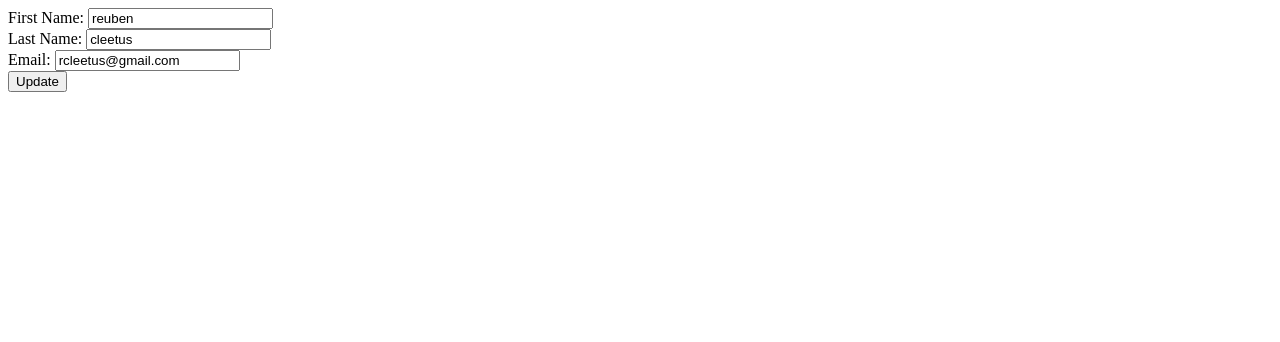
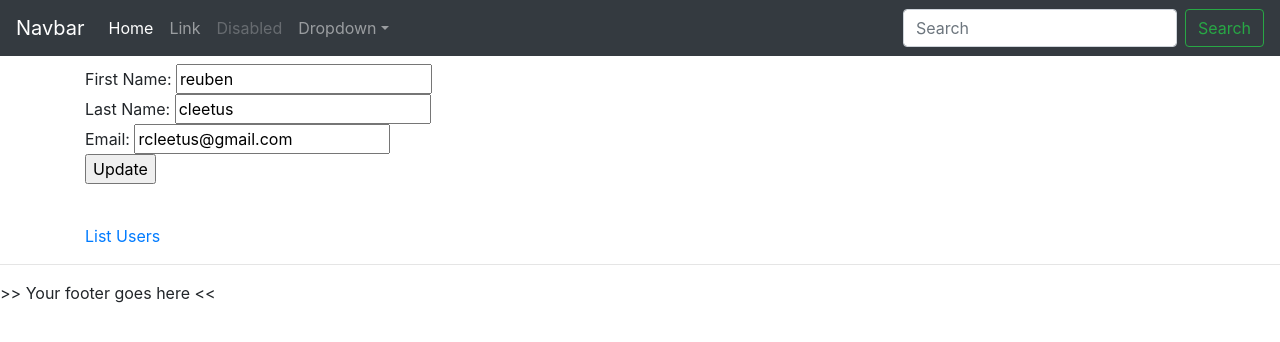
Before and after one commit to marlinspike/Flask_Scaffold, a Flask app: page /update_user/1 in a window 1280 px wide. Shown: the top 342 px of the page. Run offline with Flask 2, Linux system fonts and the light colour scheme; data comes from the database, SQL or seed files in the repository; some libraries are stand-ins or nearby versions.

Commit message:
Added bootstrap and templates

```diff
--- a/app.py
+++ b/app.py
@@ -22,7 +22,7 @@ def index(first, last, email):
 @app.route('/create_user', methods = ['GET', 'POST'])
 def create_user():
     if request.method == 'GET':
-        return render_template("user_create.html")
+        return render_template("user/user_create.html")
     else:
         first = request.values.get("first")
         last = request.values.get("last")
@@ -30,7 +30,7 @@ def create_user():
         u = User(first = first, last = last, email = email)
         db.session.add(u)
         db.session.commit()
-        return render_template("user.html", u = u)
+        return render_template("user/user.html", u = u)
 
 
 #Delete User
@@ -45,20 +45,20 @@ def delete_user(user_id):
 @app.route('/read/<first>', methods = ['GET'])
 def find(first):
     u:User = User.query.filter_by(first = first).first()
-    return render_template('user.html', u=u)
+    return render_template('user/user.html', u=u)
     #return f"User found: {u}"
 
 #List users
 @app.route('/list')
 def list():
     users = User.query.all()
-    return render_template('user_list.html', users=users)
+    return render_template('user/user_list.html', users=users)
 
 @app.route('/update_user/<user_id>', methods = ['GET', 'POST'])
 def update_user(user_id):
     if request.method == 'GET':
         u:User = User.query.filter_by(id = user_id).first()
-        return render_template("user_update.html", u=u)
+        return render_template("user/user_update.html", u=u)
     else:
         id = request.values.get("user_id")
         first = request.values.get("first")
--- /dev/null
+++ b/templates/layout.html
@@ -0,0 +1,65 @@
+<!doctype html>
+<html>
+  <head>
+    {% block head %}
+    <link rel="stylesheet" href="https://maxcdn.bootstrapcdn.com/bootstrap/4.0.0/css/bootstrap.min.css" integrity="sha384-Gn5384xqQ1aoWXA+058RXPxPg6fy4IWvTNh0E263XmFcJlSAwiGgFAW/dAiS6JXm" crossorigin="anonymous">
+    <link rel="stylesheet" href="{{ url_for('static', filename='style.css') }}">
+    <title>{% block title %}{% endblock %}</title>
+    {% endblock %}
+  </head>
+  <body>
+    <!-- Nav Start -->
+    <nav class="navbar navbar-expand-md navbar-dark bg-dark fixed-top">
+      <a class="navbar-brand" href="#">Navbar</a>
+      <button class="navbar-toggler" type="button" data-toggle="collapse" data-target="#navbarsExampleDefault" aria-controls="navbarsExampleDefault" aria-expanded="false" aria-label="Toggle navigation">
+        <span class="navbar-toggler-icon"></span>
+      </button>
+
+      <div class="collapse navbar-collapse" id="navbarsExampleDefault">
+        <ul class="navbar-nav mr-auto">
+          <li class="nav-item active">
+            <a class="nav-link" href="#">Home <span class="sr-only">(current)</span></a>
+          </li>
+          <li class="nav-item">
+            <a class="nav-link" href="#">Link</a>
+          </li>
+          <li class="nav-item">
+            <a class="nav-link disabled" href="#">Disabled</a>
+          </li>
+          <li class="nav-item dropdown">
+            <a class="nav-link dropdown-toggle" href="http://example.com" id="dropdown01" data-toggle="dropdown" aria-haspopup="true" aria-expanded="false">Dropdown</a>
+            <div class="dropdown-menu" aria-labelledby="dropdown01">
+              <a class="dropdown-item" href="#">Action</a>
+              <a class="dropdown-item" href="#">Another action</a>
+              <a class="dropdown-item" href="#">Something else here</a>
+            </div>
+          </li>
+        </ul>
+        <form class="form-inline my-2 my-lg-0">
+          <input class="form-control mr-sm-2" type="text" placeholder="Search" aria-label="Search">
+          <button class="btn btn-outline-success my-2 my-sm-0" type="submit">Search</button>
+        </form>
+      </div>
+    </nav>
+    <!-- Nav End -->
+
+    <!-- Container Start -->
+    <main role="main" class="container">
+      <p>&nbsp;</p><br/>
+<div id="content">{% block content %}{% endblock %}</div>
+
+    </main><!-- /.container -->
+    <!-- Container End -->
+
+    <div id="footer">
+      <hr>
+      {% block footer %}
+        >> Your footer goes here <<
+      {% endblock %}
+    <script src="https://code.jquery.com/jquery-3.2.1.slim.min.js" integrity="sha384-KJ3o2DKtIkvYIK3UENzmM7KCkRr/rE9/Qpg6aAZGJwFDMVNA/GpGFF93hXpG5KkN" crossorigin="anonymous"></script>
+    <script>window.jQuery || document.write('<script src="../../assets/js/vendor/jquery-slim.min.js"><\/script>')</script>
+    <script src="../../assets/js/vendor/popper.min.js"></script>
+    <script src="../../dist/js/bootstrap.min.js"></script>
+    </div>
+  </body>
+</html>
--- a/templates/user_update.html
+++ b/templates/user/user_update.html
@@ -1,14 +1,14 @@
-<html>
-<body>
+{% extends "layout.html" %}
+{% block title %}Update User: {{u.first}}{% endblock %}
+{% block content %}
+
 <form method="post" action="update_user">
     First Name: <input type="text" name="first" value="{{ u.first }}"/></intput><br>
     Last Name: <input type="text" name="last" value="{{ u.last }}"/></intput><br>
     Email: <input type="text" name="email" value="{{ u.email }}"></intput><br>
     <input type="hidden" name="user_id" value="{{u.id}}">
     <input type="submit" value="Update">
-
 </form>
-
-
-</body>
-</html>
+<p>&nbsp;</p>
+<a href ="{{ url_for('list')}}">List Users</a>
+{% endblock %}
```
Also changed, not shown: templates/user.html (deleted, +0 -11 lines), templates/user/user.html (added, +14 -0 lines), templates/user/user_create.html (renamed from templates/user_create.html, +7 -5 lines), templates/user/user_list.html (renamed from templates/user_list.html, +5 -4 lines), README.md, static/style.css (added).
